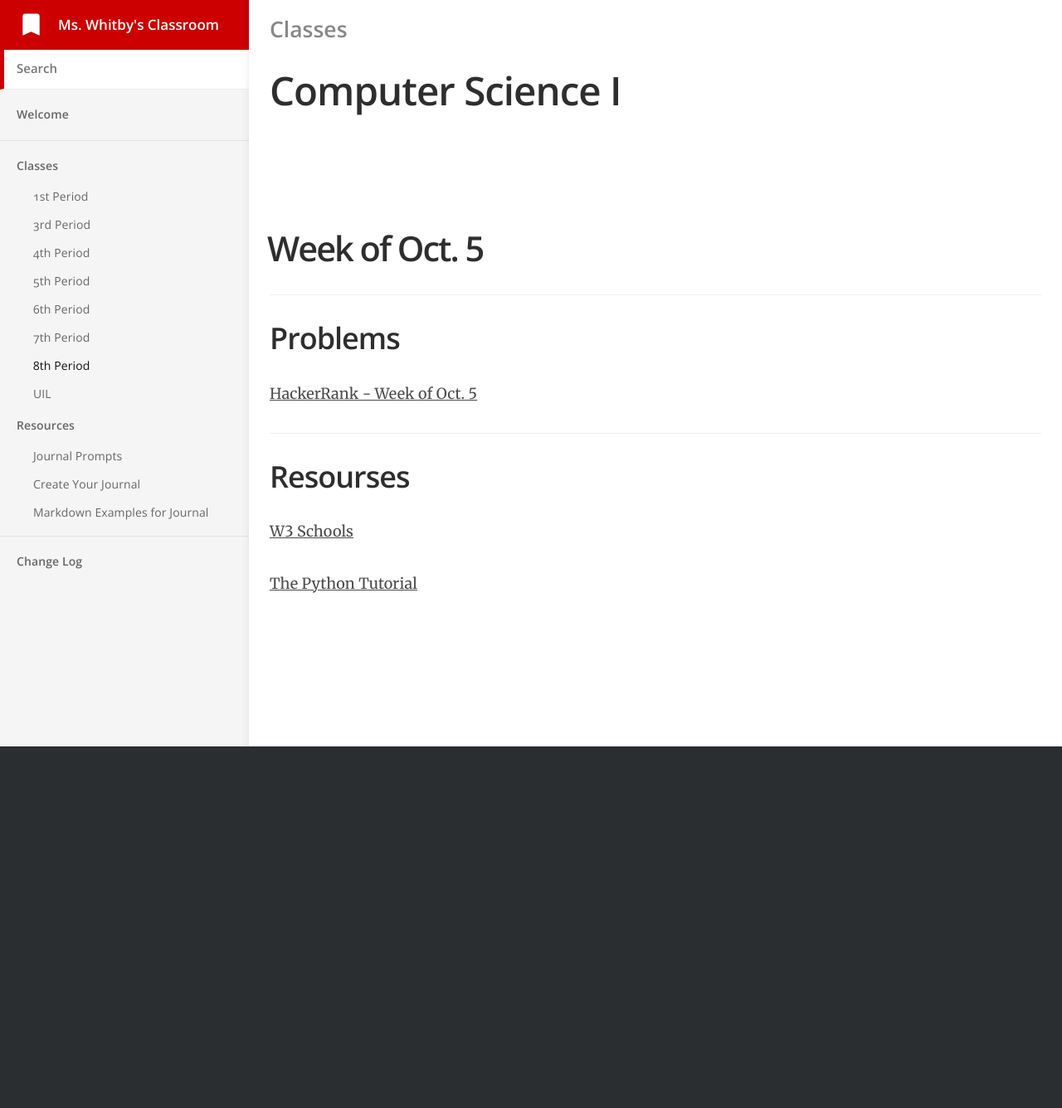
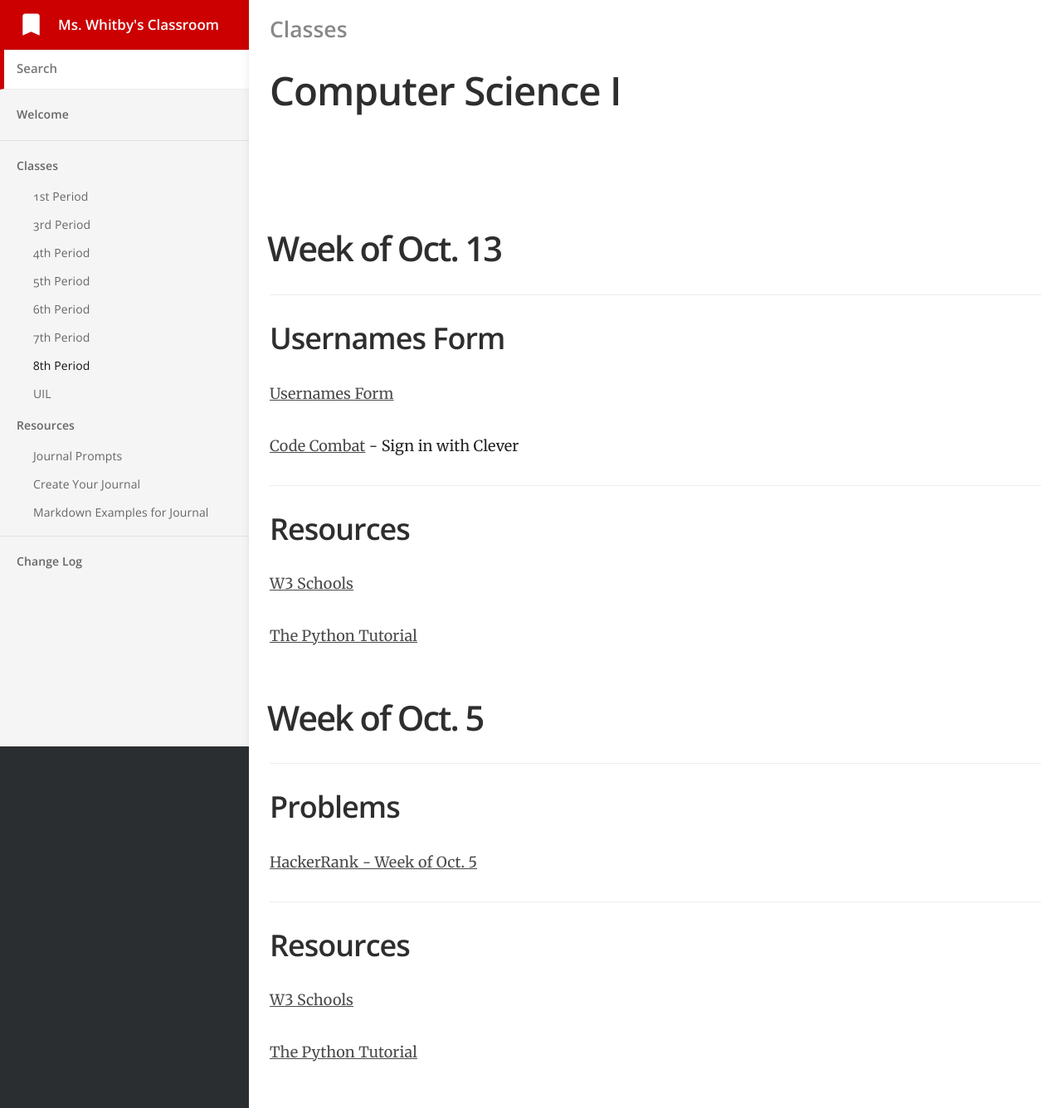
Before and after one commit to mswhitby/classroom, a Jekyll site: the page built from _docs/classes/8th.md, in a window 1280 px wide. Shown: the whole page at 83% size. Built offline with Jekyll 4.4.1, drawn with Linux system fonts in a browser that asks for light colours; before the commit the page ends 900 px from its top, so only the background shows below that.

Commit message:
Updated Lessons

```diff
--- a/_docs/classes/8th.md
+++ b/_docs/classes/8th.md
@@ -5,12 +5,24 @@ category: Classes
 order: 7
 ---
 
+# Week of Oct. 13
+
+## Usernames Form
+[Usernames Form](https://docs.google.com/forms/d/e/1FAIpQLScAVokUd7f1JLEXYjjRJyqP0OOizoZaGA04fvv-cdqtGM8E8g/viewform?usp=publish-editor)
+
+[Code Combat](https://codecombat.com/students?_cc=LastTopRain) - Sign in with Clever
+
+## Resources
+[W3 Schools](https://www.w3schools.com/python)
+
+[The Python Tutorial](https://docs.python.org/3/tutorial/index.html)
+
 # Week of Oct. 5
 
 ## Problems
 [HackerRank - Week of Oct. 5](https://www.hackerrank.com/computer-science-1-1790890420)
 
-## Resourses
+## Resources
 [W3 Schools](https://www.w3schools.com/python)
 
 [The Python Tutorial](https://docs.python.org/3/tutorial/index.html)
```
Also changed, not shown: _docs/classes/1st.md (+1 -1 lines).
